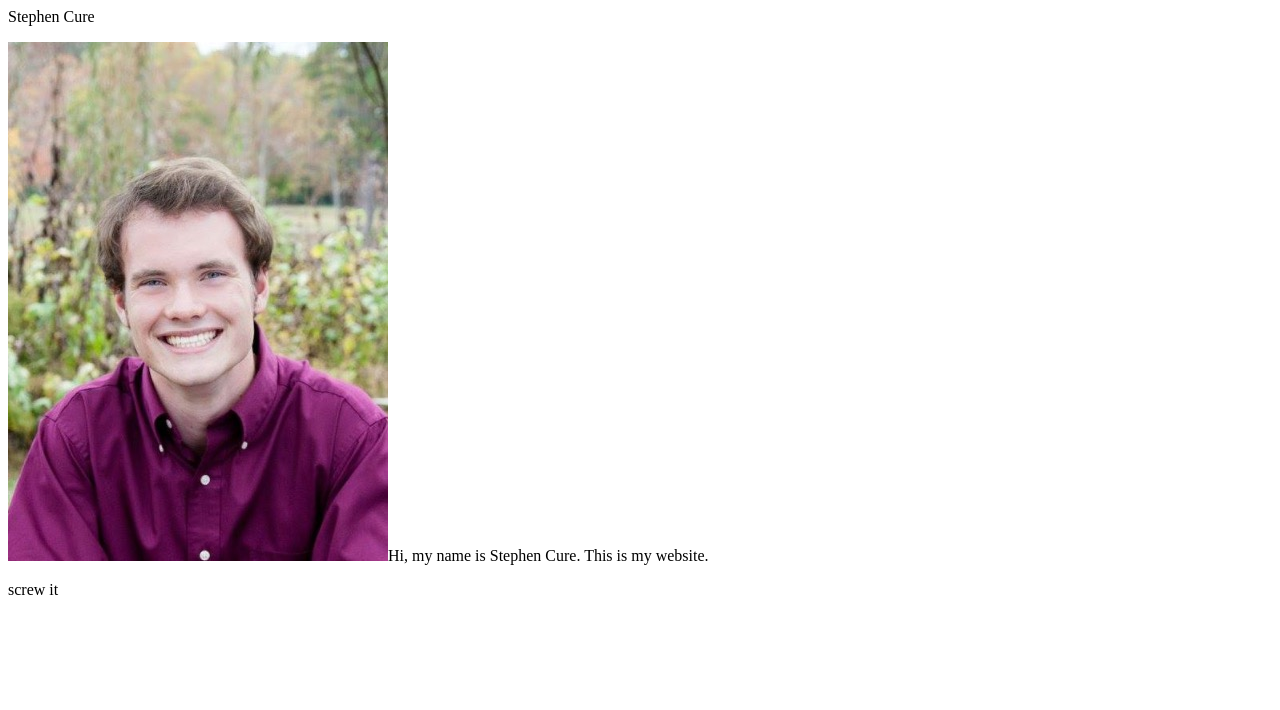
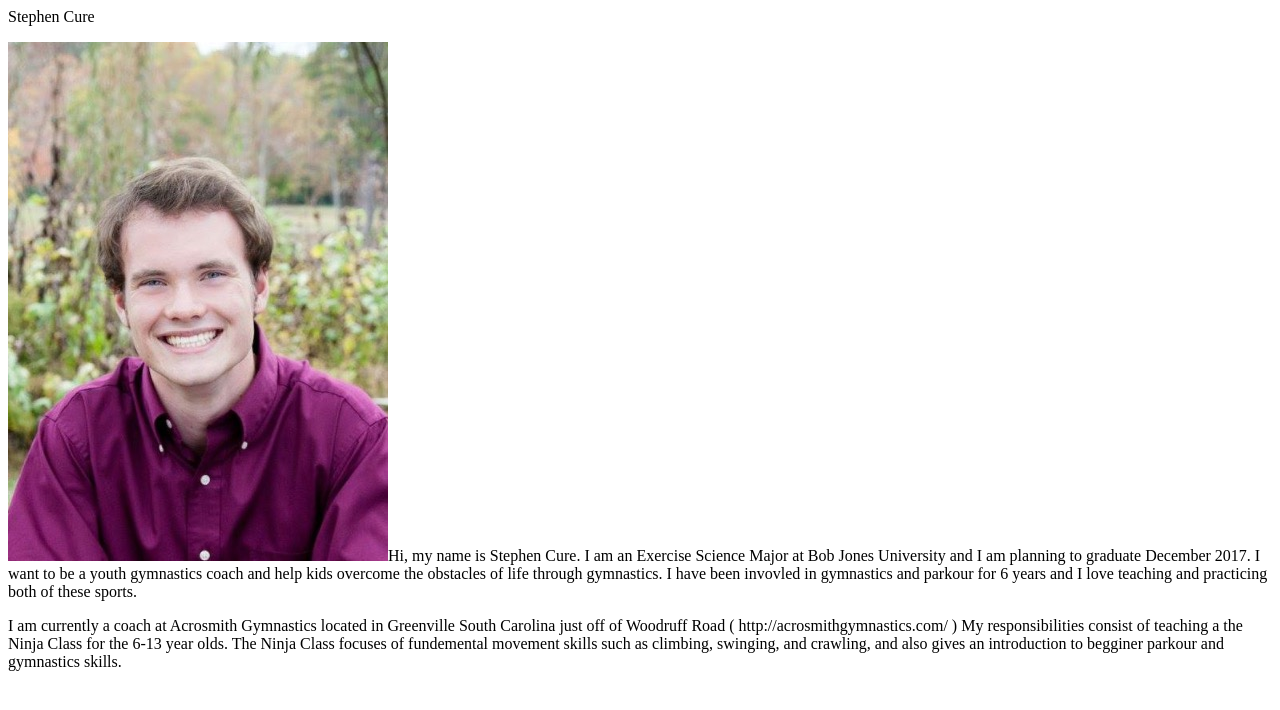
Before and after one commit to steveyboy1/steveyboy1.github.io, a plain HTML site: page index.html in a window 1280 px wide. Drawn offline with Linux system fonts and the light colour scheme.

Commit message:
Update index.html

```diff
--- a/index.html
+++ b/index.html
@@ -2,7 +2,16 @@
 <body>
 <p>Stephen Cure</p>
 <img src="FullSizeRender.jpg"
-<h1>Hi, my name is Stephen Cure. This is my website.</h1>
-<p>screw it</p>
+<h1>Hi, my name is Stephen Cure.
+I am an Exercise Science Major at Bob Jones University and I am planning
+to graduate December 2017. I want to be a youth gymnastics coach and help
+kids overcome the obstacles of life through gymnastics. I have been invovled
+in gymnastics and parkour for 6 years and I love teaching and practicing
+both of these sports.</h1>
+<p>I am currently a coach at Acrosmith Gymnastics located in Greenville South Carolina
+just off of Woodruff Road ( http://acrosmithgymnastics.com/ )
+My responsibilities consist of teaching a the Ninja Class for the 6-13 year olds.
+The Ninja Class focuses of fundemental movement skills such as climbing, swinging,
+and crawling, and also gives an introduction to begginer parkour and gymnastics skills.</p>
 </body>
 </html>
```
